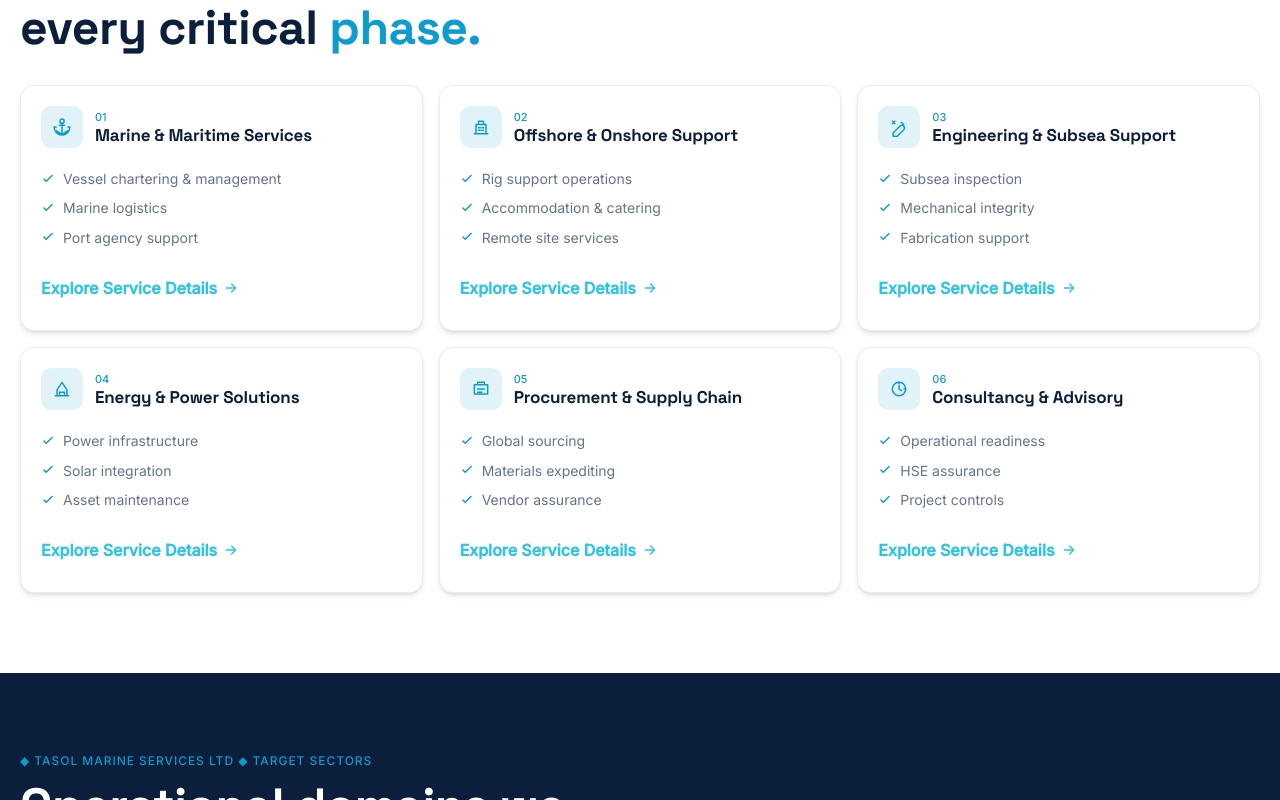
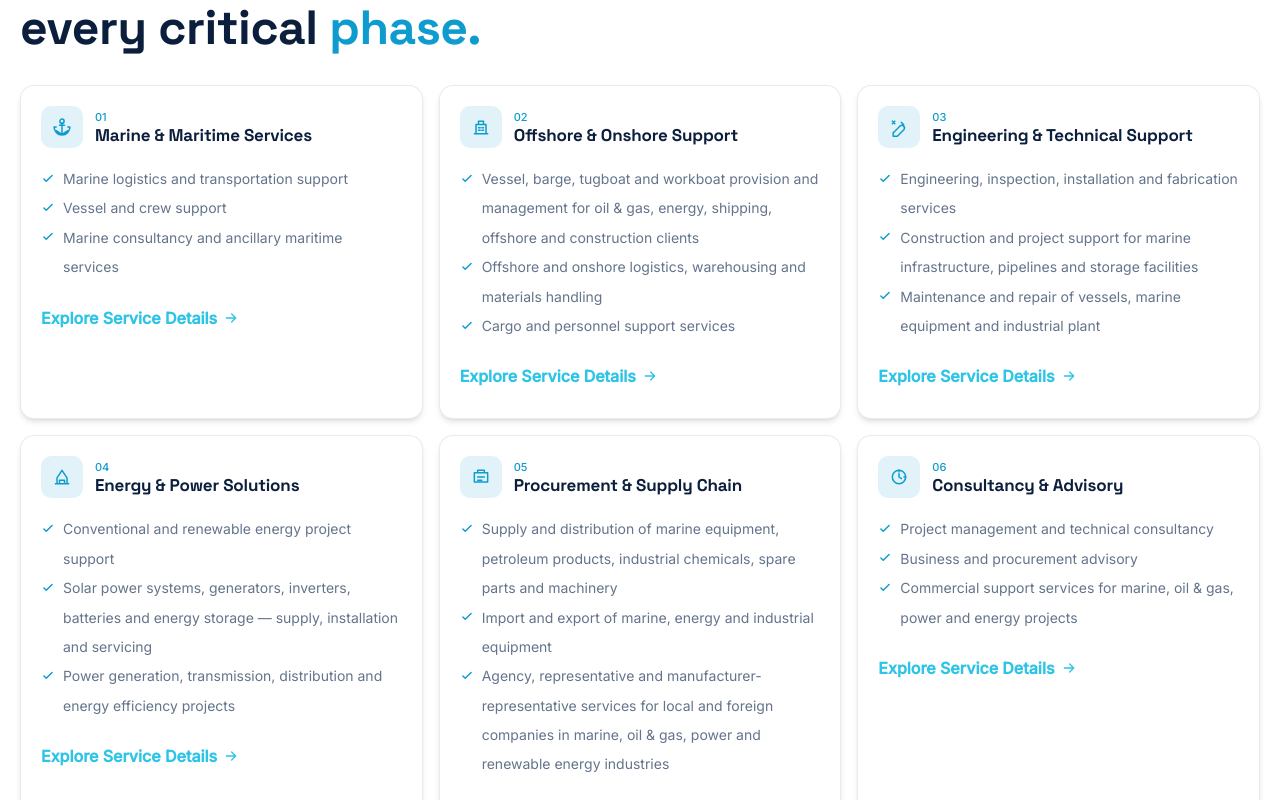
Before and after one commit to Ghreatness-Laboratory/ghreatnesslabs, a Next.js app: page / in a window 1280 px wide. Shown: the part 1940-2740 px from the top of the page. Built offline with nearby package versions, Linux system fonts and the light colour scheme.

Commit message:
Align service content with registered scope

```diff
--- a/app/services/page.tsx
+++ b/app/services/page.tsx
@@ -1,3 +1,3 @@
 import Link from 'next/link'; import { services } from '@/components/data'; import { CheckList, IconBadge, PageHero, Reveal, SectionHeading } from '@/components/Site';
 const icons = ['anchor', 'ship', 'settings', 'bolt', 'certificate', 'target'] as const;
-export default function Services() { return <div className="page-shell"><PageHero eyebrow="SERVICES" title="Operational capability," accent="delivered end to end." copy="Integrated marine, energy and technical support for critical operations."/><section className="page-section mx-auto max-w-7xl"><SectionHeading eyebrow="Our Services" title="Specialist support across marine and" accent="energy."/><div className="mt-8 grid gap-4 md:grid-cols-2 lg:grid-cols-3">{services.map(([slug, name, items], i) => <Reveal key={slug} className="content-card interactive-card"><IconBadge name={icons[i]}/><h2 className="mt-4 text-xl text-navy">{name}</h2><CheckList items={items}/><Link className="focus-ring mt-4 inline-flex min-h-10 items-center gap-2 text-sm font-bold text-cyan" href={'/services/' + slug}>Learn more <span>→</span></Link></Reveal>)}</div></section></div>; }
+export default function Services() { return <div className="page-shell"><PageHero eyebrow="SERVICES" title="Operational capability," accent="delivered end to end." copy="Integrated marine, energy, engineering, procurement and consultancy support for critical operations. Regulated activities are undertaken subject to applicable licences and regulatory approvals."/><section className="page-section mx-auto max-w-7xl"><SectionHeading eyebrow="Our Services" title="Specialist support across marine, energy and" accent="industry."/><div className="mt-8 grid gap-4 md:grid-cols-2 lg:grid-cols-3">{services.map(([slug, name, items], i) => <Reveal key={slug} className="content-card interactive-card"><IconBadge name={icons[i]}/><h2 className="mt-4 text-xl text-navy">{name}</h2><CheckList items={items}/><Link className="focus-ring mt-4 inline-flex min-h-10 items-center gap-2 text-sm font-bold text-cyan" href={'/services/' + slug}>Learn more <span>→</span></Link></Reveal>)}</div></section></div>; }
--- a/components/data.ts
+++ b/components/data.ts
@@ -1,2 +1,34 @@
-export const services: [string, string, string[]][] = [['marine-maritime','Marine & Maritime Services',['Vessel chartering & management','Marine logistics','Port agency support']],['offshore-onshore-support','Offshore & Onshore Support',['Rig support operations','Accommodation & catering','Remote site services']],['engineering-subsea','Engineering & Subsea Support',['Subsea inspection','Mechanical integrity','Fabrication support']],['energy-power','Energy & Power Solutions',['Power infrastructure','Solar integration','Asset maintenance']],['procurement-supply-chain','Procurement & Supply Chain',['Global sourcing','Materials expediting','Vendor assurance']],['consultancy-advisory','Consultancy & Advisory',['Operational readiness','HSE assurance','Project controls']]];
-export const nav=[['/','Home'],['/about','About Us'],['/services','Services'],['/industries','Industries'],['/leadership','Leadership'],['/projects','Projects'],['/partners-clients','Partners & Clients'],['/hse','HSE'],['/contact','Contact']];
+export const services: [string, string, string[]][] = [
+  ['marine-maritime', 'Marine & Maritime Services', [
+    'Marine logistics and transportation support',
+    'Vessel and crew support',
+    'Marine consultancy and ancillary maritime services',
+  ]],
+  ['offshore-onshore-support', 'Offshore & Onshore Support', [
+    'Vessel, barge, tugboat and workboat provision and management for oil & gas, energy, shipping, offshore and construction clients',
+    'Offshore and onshore logistics, warehousing and materials handling',
+    'Cargo and personnel support services',
+  ]],
+  ['engineering-technical-support', 'Engineering & Technical Support', [
+    'Engineering, inspection, installation and fabrication services',
+    'Construction and project support for marine infrastructure, pipelines and storage facilities',
+    'Maintenance and repair of vessels, marine equipment and industrial plant',
+  ]],
+  ['energy-power', 'Energy & Power Solutions', [
+    'Conventional and renewable energy project support',
+    'Solar power systems, generators, inverters, batteries and energy storage — supply, installation and servicing',
+    'Power generation, transmission, distribution and energy efficiency projects',
+  ]],
+  ['procurement-supply-chain', 'Procurement & Supply Chain', [
+    'Supply and distribution of marine equipment, petroleum products, industrial chemicals, spare parts and machinery',
+    'Import and export of marine, energy and industrial equipment',
+    'Agency, representative and manufacturer-representative services for local and foreign companies in marine, oil & gas, power and renewable energy industries',
+  ]],
+  ['consultancy-advisory', 'Consultancy & Advisory', [
+    'Project management and technical consultancy',
+    'Business and procurement advisory',
+    'Commercial support services for marine, oil & gas, power and energy projects',
+  ]],
+];
+
+export const nav = [['/', 'Home'], ['/about', 'About Us'], ['/services', 'Services'], ['/industries', 'Industries'], ['/leadership', 'Leadership'], ['/projects', 'Projects'], ['/partners-clients', 'Partners & Clients'], ['/hse', 'HSE'], ['/contact', 'Contact']];
--- a/data/content.json
+++ b/data/content.json
@@ -1 +1 @@
-{"company":"TASOL Marine Services Ltd","email":"operations@tasolmarine.com","phone":"+234 (0) 1 700 2480","address":"17 Marine Drive, Victoria Island, Lagos, Nigeria","services":["Marine & Maritime Services","Offshore & Onshore Support","Engineering & Subsea Support","Energy & Power Solutions","Procurement & Supply Chain","Consultancy & Advisory"]}
+{"company":"TASOL Marine Services Ltd","email":"operations@tasolmarine.com","phone":"+234 (0) 1 700 2480","address":"17 Marine Drive, Victoria Island, Lagos, Nigeria","services":["Marine & Maritime Services","Offshore & Onshore Support","Engineering & Technical Support","Energy & Power Solutions","Procurement & Supply Chain","Consultancy & Advisory"]}
```
Also changed, not shown: app/about/page.tsx (+1 -1 lines).
